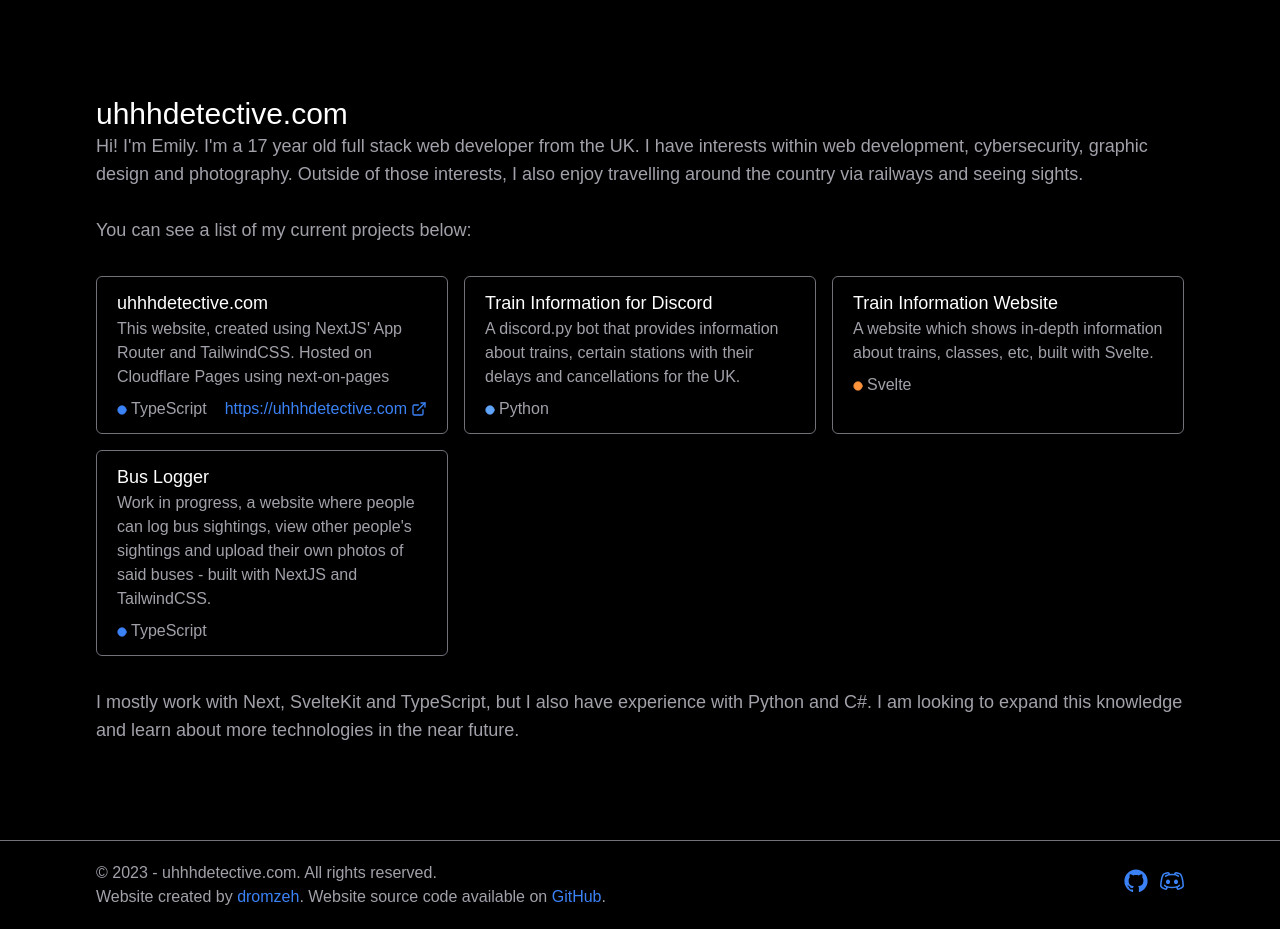
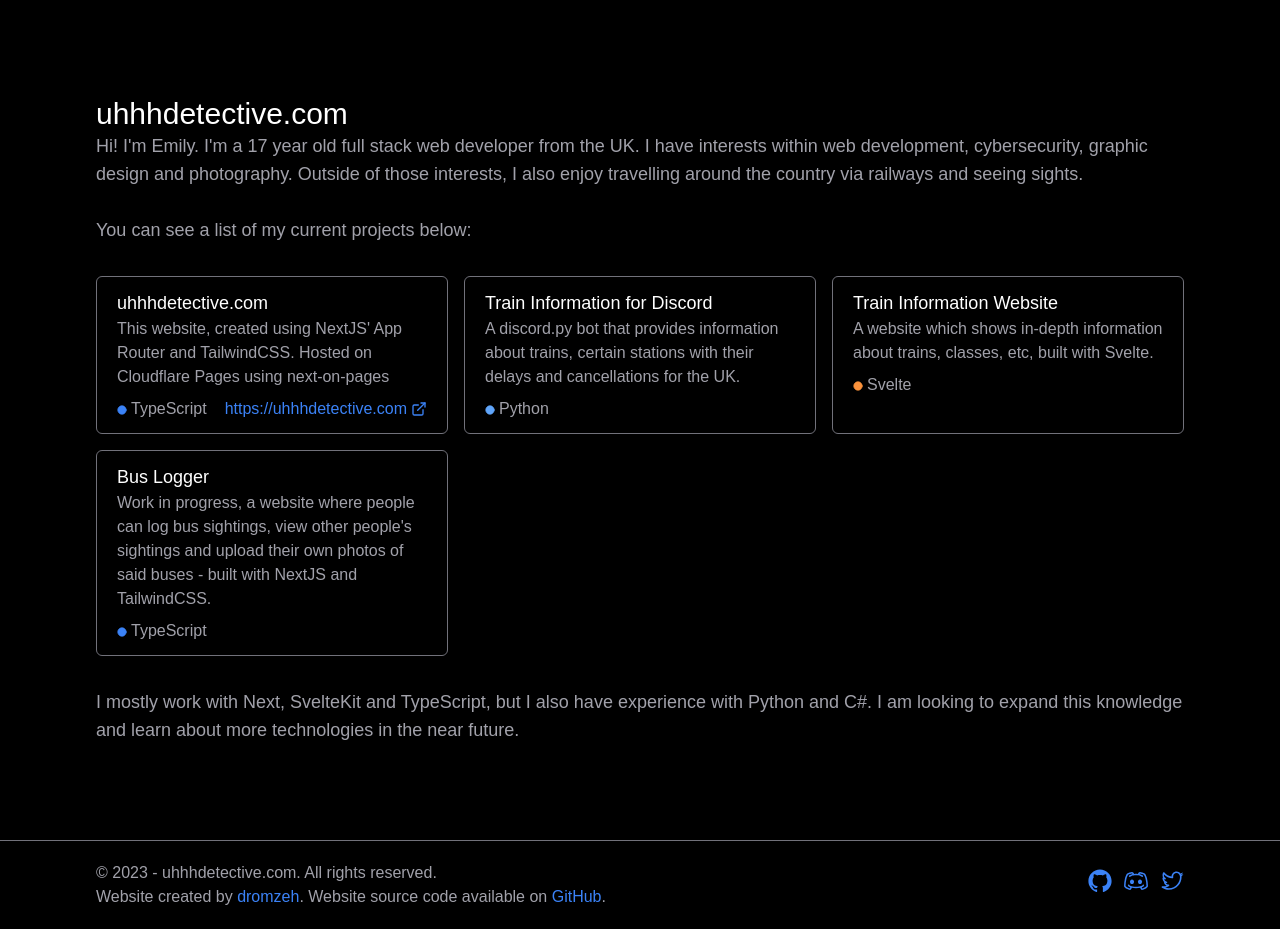
Before and after one commit to detectve/uhhhdetective.com, a Next.js app: page / in a window 1280 px wide. Built offline with nearby package versions, Linux system fonts and the light colour scheme; a web font is replaced by a local one.

Commit message:
feat: add links to footer

```diff
--- a/src/components/navigation/footer.tsx
+++ b/src/components/navigation/footer.tsx
@@ -1,5 +1,6 @@
 import Link from 'next/link'
-import { DiscordLogoIcon, GitHubLogoIcon } from '@radix-ui/react-icons'
+import { DiscordLogoIcon, GitHubLogoIcon, TwitterLogoIcon } from '@radix-ui/react-icons'
+import { Twitter } from 'lucide-react'
 
 export function Footer() {
     return (
@@ -45,6 +46,15 @@ export function Footer() {
                         <DiscordLogoIcon className="h-6 w-6" />
                     </span>
                 </Link>
+                <Link
+                    href="
+                    https://twitter.com/uhhhdetective
+                "
+                    passHref>
+                    <span className="text-blue-500 transition-colors hover:text-blue-400">
+                        <TwitterLogoIcon className="h-6 w-6" />
+                    </span>
+                </Link>
             </div>
         </div>
     )
```
